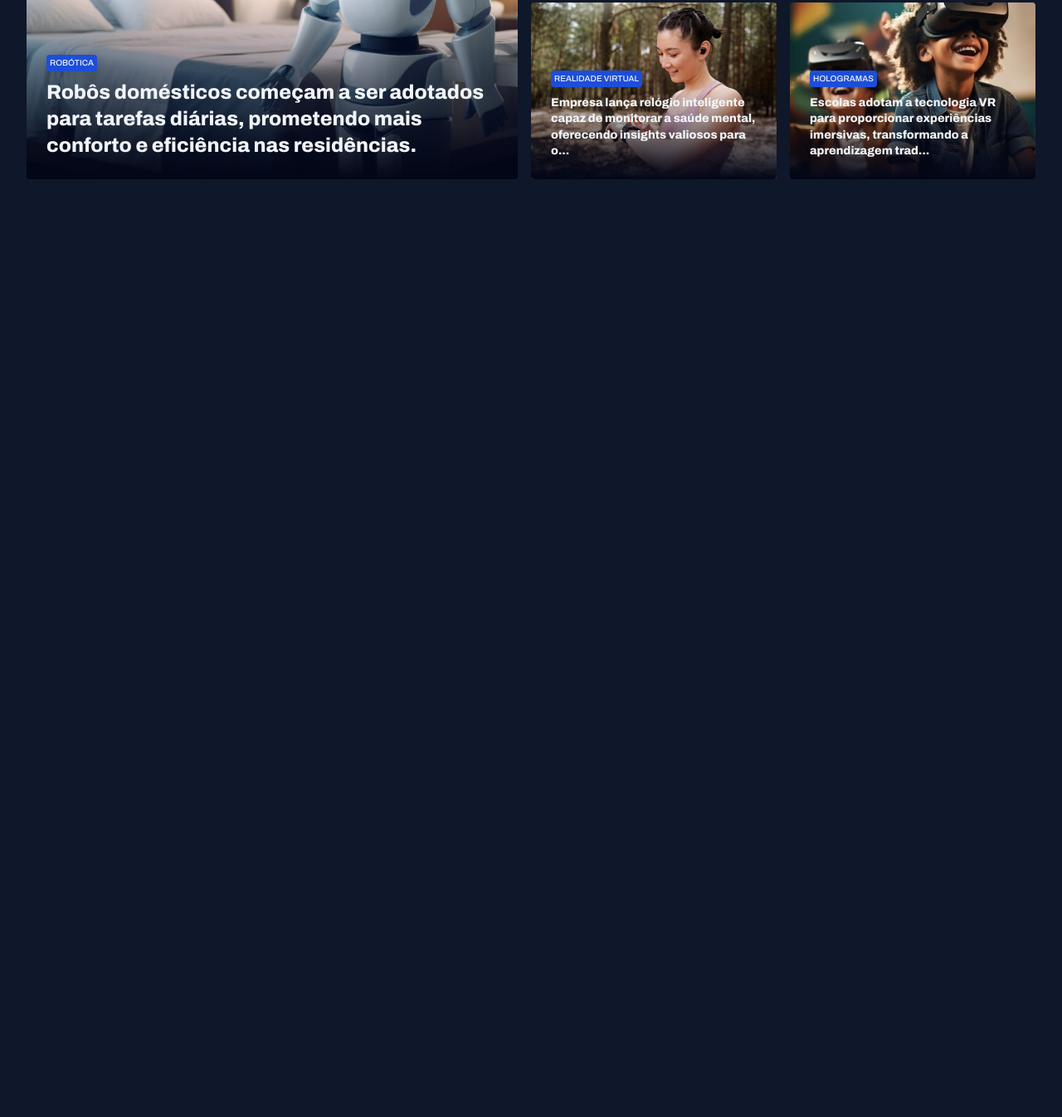
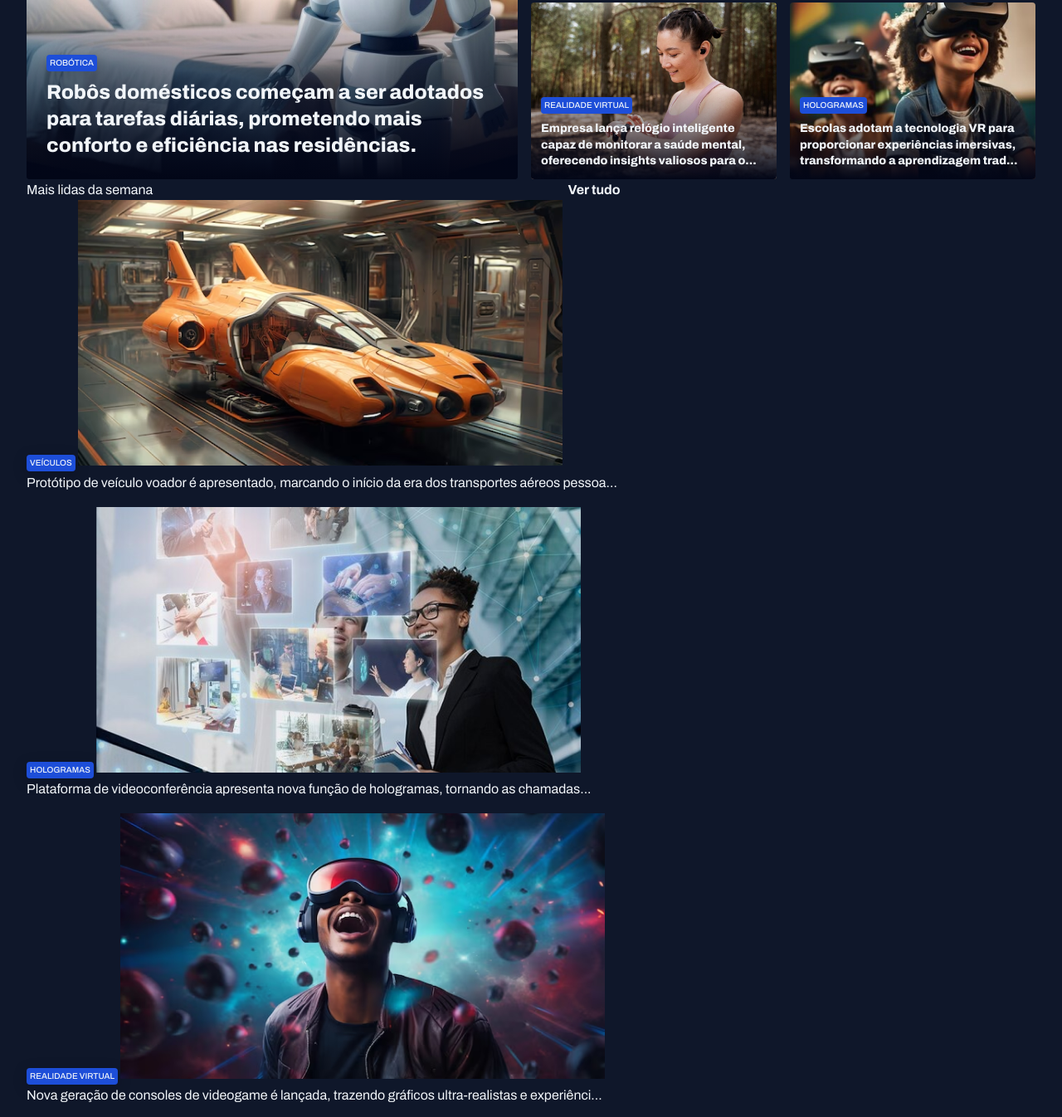
Before and after one commit to zateragalindo/projeto-portal-noticias, a plain HTML site: page index.html in a window 1280 px wide. Shown: the part 394-1740 px from the top of the page at 83% size. Before the commit the page ends 800 px from the top, so only its background shows below. Drawn offline with Linux system fonts and the light colour scheme.

Commit message:
Estruturando seção mais lidas da semana

```diff
--- a/index.html
+++ b/index.html
@@ -98,6 +98,50 @@
         </figure>
       </div>
     </section>
+
+    <section id="wekly">
+      <header class="grid grid-flow-col">
+        <h3>Mais lidas da semana</h3>
+        <a href="#" class="grid grid-flow-col">
+          <strong>Ver tudo</strong>
+          <span></span>
+        </a>
+      </header>
+
+      <div class="grid gap-16">
+        <figure>
+          <span class="content-tag">Veículos</span>
+          <img src="./assets/image/image06.png" alt="Protótipo de veículo voador é apresentado, marcando o início da era dos transportes aéreos pessoa">
+          <p>
+            Protótipo de veículo voador é apresentado, marcando o início da era dos transportes aéreos pessoa...
+          </p>
+        </figure>
+
+        <figure>
+          <span class="content-tag">Hologramas</span>
+          <img src="./assets/image/image07.png" alt="Plataforma de videoconferência apresenta nova função de hologramas, tornando as chamadas">
+          <p>
+            Plataforma de videoconferência apresenta nova função de hologramas, tornando as chamadas...
+          </p>
+        </figure>
+
+        <figure>
+          <span class="content-tag">Realidade virtual</span>
+          <img src="./assets/image/image08.png" alt="Nova geração de consoles de videogame é lançada, trazendo gráficos ultra-realistas e experiênci">
+          <p>
+            Nova geração de consoles de videogame é lançada, trazendo gráficos ultra-realistas e experiênci...
+          </p>
+        </figure>
+
+        <figure>
+          <span class="content-tag">Internet</span>
+          <img src="./assets/image/image09.png" alt="Projeto busca oferecer internet de alta velocidade em áreas remotas através de satélites.">
+          <p>
+            Projeto busca oferecer internet de alta velocidade em áreas remotas através de satélites.
+          </p>
+        </figure>
+      </div>
+    </section>
   </main>
 
 </body>
--- a/style/sections.css
+++ b/style/sections.css
@@ -27,6 +27,10 @@
       bottom: 0;
       padding: 24px;
 
+      &:has(.text-lg) {
+        padding: 12px;
+      }
+
       h2 {
         margin-top: 8px;
       }
```
